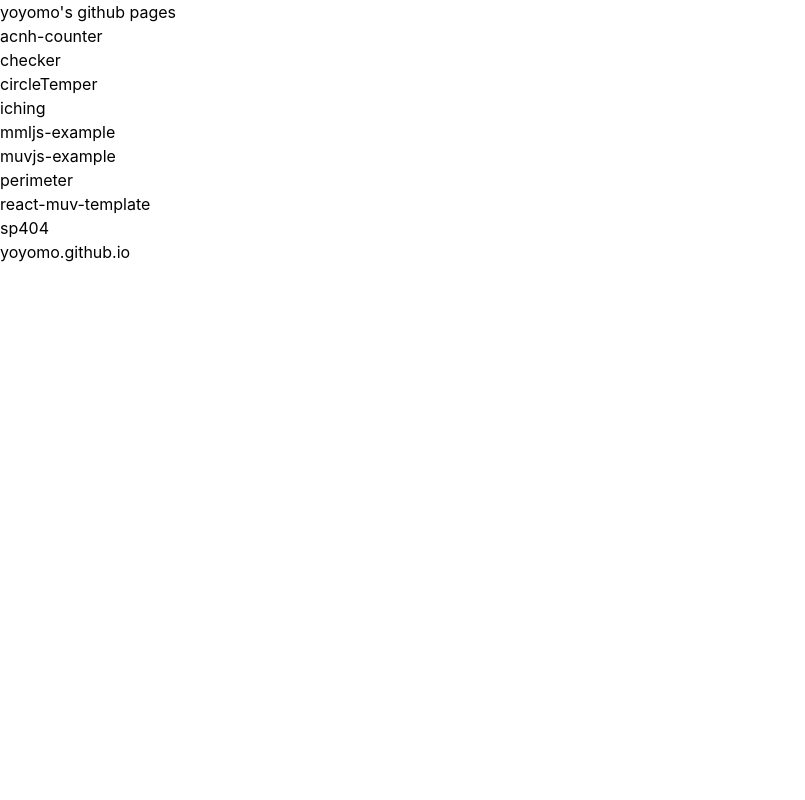
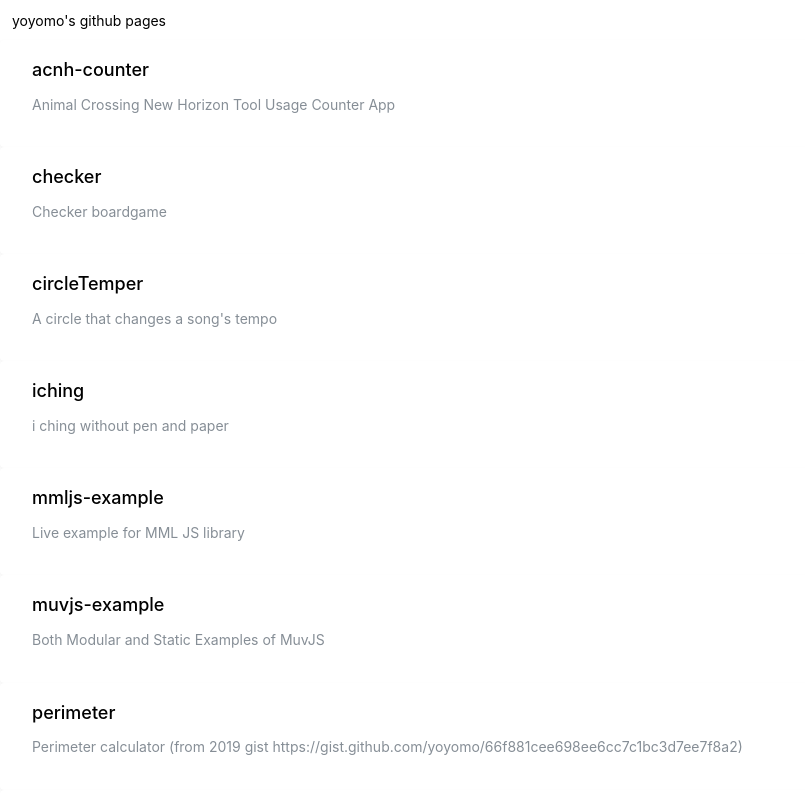
Before and after one commit to yoyomo/yoyomo.github.io, a React (Vite) app: page / in a window 1280 px wide. Shown: the top 800 px of the page, without its empty margins (0-805 px from the left). Built offline with nearby package versions, Linux system fonts and the light colour scheme.

Commit message:
use mantine cards

```diff
--- a/src/App.tsx
+++ b/src/App.tsx
@@ -1,17 +1,37 @@
-import { repos } from './static-repos'
+import { Card, NavLink, Text } from '@mantine/core';
+import { repos } from './static-repos';
 
 export const App = () => {
 
   return (
-    <>
-      <h1>yoyomo's github pages</h1>
-      <ul>
-        {repos.map((repo) => (
-          <li key={repo.name}>
-            <a href={`https://yoyomo.github.io/${repo.name}/`}>{repo.name}</a>
-          </li>
-        ))}
-      </ul>
-    </>
+    <div className="flex flex-row">
+      <NavLink href="https://github.com/yoyomo" label="yoyomo's github pages" />
+      {repos.map((repo) => (
+        <Card
+          className="bg-gray-100"
+          shadow="sm"
+          padding="xl"
+          component="a"
+          href={`https://yoyomo.github.io/${repo.name}/`}
+          target="_blank"
+        >
+          <Card.Section>
+            {/* <Image
+              src="https://images.unsplash.com/photo-1579227114347-15d08fc37cae?ixid=MnwxMjA3fDB8MHxwaG90by1wYWdlfHx8fGVufDB8fHx8&ixlib=rb-1.2.1&auto=format&fit=crop&w=2550&q=80"
+              h={160}
+              alt="No way!"
+            /> */}
+          </Card.Section>
+
+          <Text fw={500} size="lg" mt="md">
+            {repo.name}
+          </Text>
+
+          <Text mt="xs" c="dimmed" size="sm">
+            {repo.description}
+          </Text>
+        </Card>
+      ))}
+    </div>
   )
 }
--- a/src/static-repos.ts
+++ b/src/static-repos.ts
@@ -11,5 +11,5 @@
     { "description": "Perimeter calculator (from 2019 gist https://gist.github.com/yoyomo/66f881cee698ee6cc7c1bc3d7ee7f8a2)", "name": "perimeter" },
     { "description": "React + MUV architecture", "name": "react-muv-template" },
     { "description": "sp404 utilities (Perfect Loop Start)", "name": "sp404" },
-    { "description": "Main site for all of my code/github pages", "name": "yoyomo.github.io" }
+    // { "description": "Main site for all of my code/github pages", "name": "yoyomo.github.io" } // this
 ]
```
